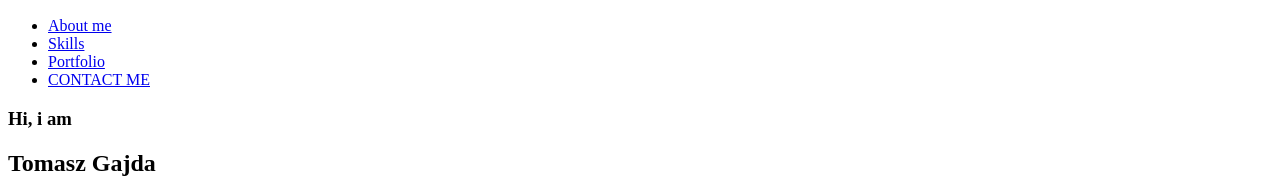
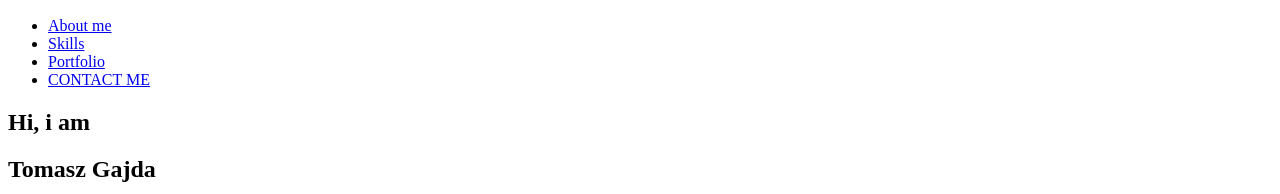
Before and after one commit to mosescode1/youthtrive-task02, a plain HTML site: page index.html in a window 1280 px wide. Shown: the part 61-255 px from the top of the page. Drawn offline with Linux system fonts and the light colour scheme.

Commit message:
last minutes changes

```diff
--- a/index.html
+++ b/index.html
@@ -22,7 +22,7 @@
 			<!-- HERO-WRAPPER -->
 			<section class="hero-wrapper">
 				<div class="hero-text">
-					<h3>Hi, i am</h3>
+					<h1>Hi, i am</h1>
 					<h2>Tomasz Gajda</h2>
 					<p>Front-end Developer / UI Designer</p>
 
```
